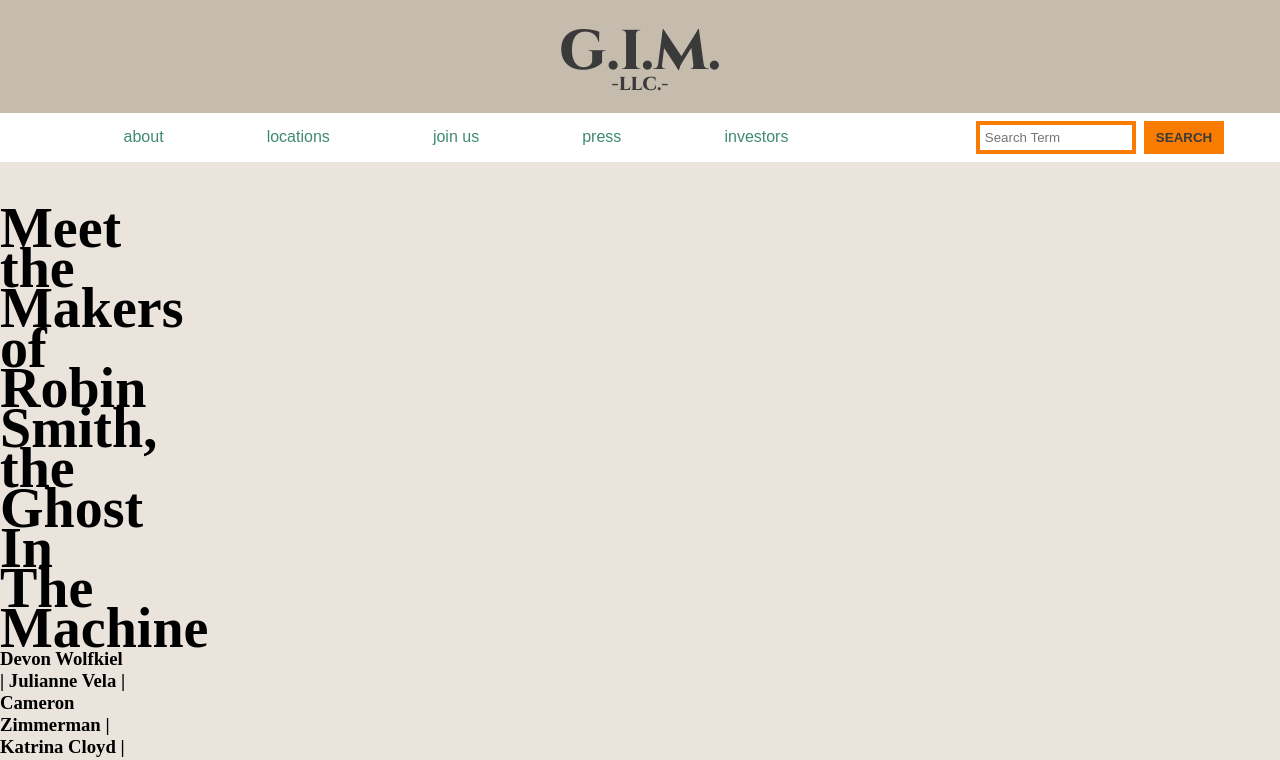
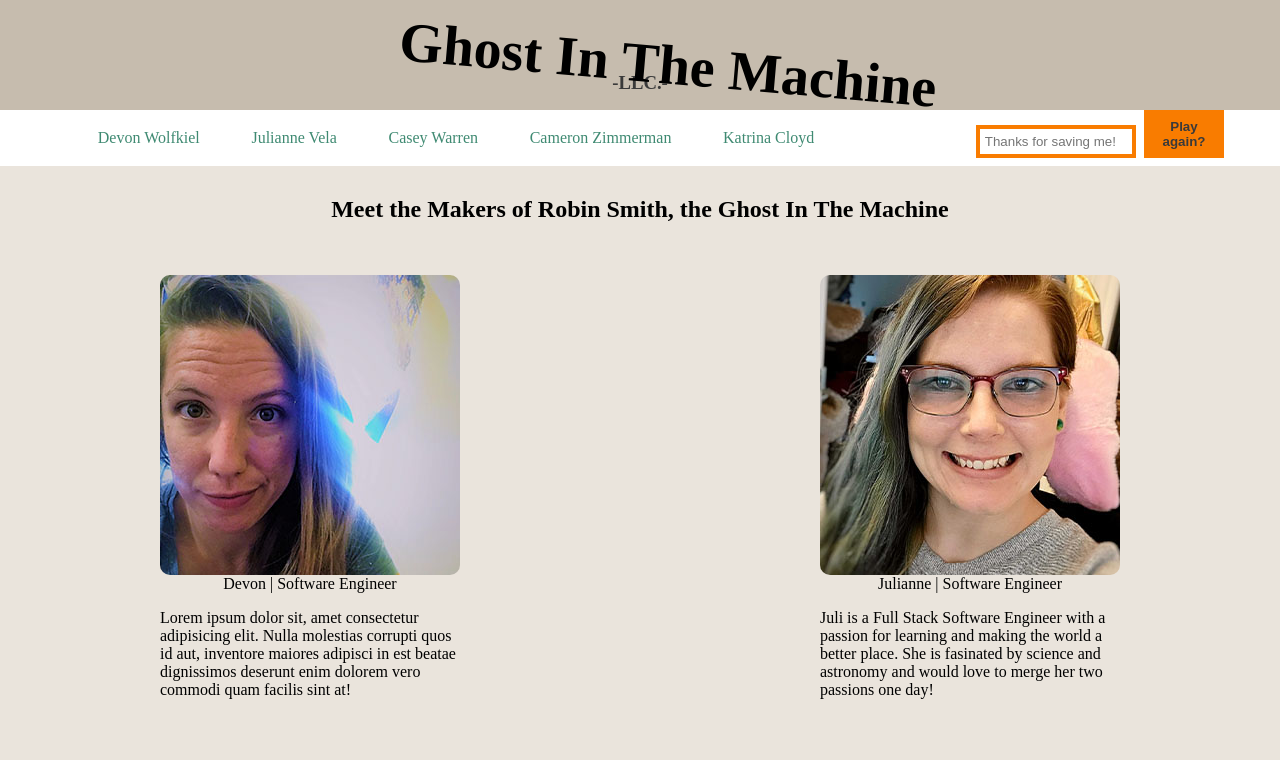
Before and after one commit to GIM-LLC/GIM, a React app: page /about in a window 1280 px wide. Shown: the top 760 px of the page. Built offline with nearby package versions, Linux system fonts and the light colour scheme; no server answers; a web font is replaced by a local one.

Commit message:
added more styling and layout to about page

```diff
--- a/src/components/makers/MakerCard.jsx
+++ b/src/components/makers/MakerCard.jsx
@@ -1,10 +1,12 @@
 import React from 'react';
+import PropTypes from 'prop-types';
+import style from '../../pages/AboutPage.css';
 
-const MakerCard = (maker) => {
+const MakerCard = ({ maker }) => {
   return (
-    <article id={`${maker.name}-card`}>
+    <article className={style.makerCard} id={`${maker.name}-card`}>
       <figure>
-        <img src={`/public/assets/${maker.image}`} />
+        <img src={`/assets/${maker.image}`} />
         {/* on hover set src to maker.imageX */}
         <figcaption>
           {maker.name} | {maker.title}
@@ -15,4 +17,13 @@ const MakerCard = (maker) => {
   );
 };
 
+MakerCard.propTypes = {
+  maker: PropTypes.shape({
+    bio: PropTypes.any,
+    image: PropTypes.any,
+    name: PropTypes.any,
+    title: PropTypes.any,
+  }),
+};
+
 export default MakerCard;
--- /dev/null
+++ b/src/components/makers/MakerHeader.jsx
@@ -0,0 +1,25 @@
+import React from 'react';
+import MakerNav from './MakerNav';
+import style from '../../pages/AboutPage.css';
+
+const MakerHeader = () => {
+  const handleHeaderAudio = () => {
+    const audio = document.querySelector('#GIM-title-audio');
+    audio.volume = 0.1;
+    audio.play();
+  };
+
+  return (
+    <header className={style.makerHdr} onClick={handleHeaderAudio}>
+      <span className={style.headerTxt}>
+        <h1 style={{ transform: 'rotate(5deg) translate(30px, 10px)' }}>
+          Ghost In The Machine
+        </h1>
+        <h3>-LLC.-</h3>
+      </span>
+      <MakerNav />
+    </header>
+  );
+};
+
+export default MakerHeader;
--- /dev/null
+++ b/src/components/makers/MakerNav.jsx
@@ -0,0 +1,23 @@
+import React from 'react';
+import style from '../../pages/AboutPage.css';
+
+const MakerNav = () => {
+  return (
+    <nav className={style.navBar}>
+      <ul>
+        <li className={style.navLink}>Devon Wolfkiel</li>
+        <li className={style.navLink}>Julianne Vela</li>
+        <li className={style.navLink}>Casey Warren</li>
+        <li className={style.navLink}>Cameron Zimmerman</li>
+        <li className={style.navLink}>Katrina Cloyd</li>
+      </ul>
+
+      <span>
+        <input type="text" placeholder="Thanks for saving me!" />
+        <button>Play again?</button>
+      </span>
+    </nav>
+  );
+};
+
+export default MakerNav;
--- a/src/components/popup/LosePopup.jsx
+++ b/src/components/popup/LosePopup.jsx
@@ -1,4 +1,5 @@
 import React, { useContext } from 'react';
+import { Link } from 'react-router-dom';
 import PropTypes from 'prop-types';
 import style from './Popup.css';
 import { GameStateContext } from '../../context/GameStateProvider';
@@ -12,21 +13,20 @@ const LosePopup = () => {
         <p>Contact your administrator.</p>
         <p className={style.ghostThanks}>THANKS FOR TRYING</p>
         <span className={style.links}>
-          <a
-            href="/about"
+          <Link
+            to="/about"
             onClick={() => setLose(false)} // should change to use the normal popup logic, not lose state
           >
             About
-          </a>
-          <a
-            href="#"
+          </Link>
+          <Link
+            to="/"
             onClick={() => {
-              window.location.replace('/');
               setLose(false);
             }}
           >
             Replay?
-          </a>
+          </Link>
         </span>
       </div>
     </div>
--- a/src/context/GameStateProvider.jsx
+++ b/src/context/GameStateProvider.jsx
@@ -28,29 +28,29 @@ export const GameStateProvider = ({ children }) => {
 
   //check for a change in points -> then start a new timer, clear old timer if it exists
   useEffect(() => {
-    if(points > 0 && points < 4) {
+    if (points > 0 && points < 4) {
       socket.emit('game start');
     }
-    if(points >= 1) {
-      if(currentTimeout !== undefined) {
+    if (points >= 1) {
+      if (currentTimeout !== undefined) {
         clearTimeout(currentTimeout);
       }
       currentTimeout = setTimeout(handleTimeout, TIMEOUT_LENGTH);
     }
-    if(points >= 15) {
+    if (points >= 15) {
       setWin(true);
     }
   }, [points]);
 
   useEffect(() => {
-    if(failedTimeouts >= 5) {
+    if (failedTimeouts >= 10) {
       setLose(true);
     }
   }, [failedTimeouts]);
 
   // both end state popups should include a replay link and an about us link
   useEffect(() => {
-    if(win || lose) {
+    if (win || lose) {
       // the game is over
 
       // disable click listeners?
@@ -67,7 +67,7 @@ export const GameStateProvider = ({ children }) => {
     win,
     lose,
     setLose,
-    setWin
+    setWin,
   };
 
   return (
@@ -78,7 +78,7 @@ export const GameStateProvider = ({ children }) => {
 };
 
 GameStateProvider.propTypes = {
-  children: PropTypes.node.isRequired
+  children: PropTypes.node.isRequired,
 };
 
 export const GameStateContext = createContext();
--- a/src/hooks/useGhostPopup.jsx
+++ b/src/hooks/useGhostPopup.jsx
@@ -1,4 +1,5 @@
-import { useState, useEffect, useContext } from 'react';
+import React, { useState, useEffect, useContext } from 'react';
+import { Link } from 'react-router-dom';
 import popupContent from '../components/popup/ghostDialogue';
 import { GameStateContext } from '../context/GameStateProvider';
 
@@ -44,13 +45,8 @@ const useGhostPopup = (setPopupActive) => {
   };
 
   const endGameClick = () => {
-    // set win to true
     setWin(true);
-
-    console.log('WHY AM I HERE');
-
-    // redirect to about page
-    window.location.replace('/about');
+    <Link to="/about" />;
   };
 
   useEffect(() => {
--- a/src/pages/AboutPage.css
+++ b/src/pages/AboutPage.css
@@ -1,11 +1,5 @@
 * {
   box-sizing: border-box;
-}
-
-html,
-body {
-  height: 100vh;
-  width: 100vh;
 }
 
 body {
@@ -17,12 +11,74 @@ body {
   --bodyText: #3a3a3a;
   --bgAreaBlock: #c6bcae;
   --pageBg: #eae4dc;
-  --headerTxt: #3f8a72;
+  --navTxt: #3f8a72;
   --highlight: #f97c00;
   --ghosty: #ffec5f;
 }
 
-.makersPage {
-  height: 100%;
-  width: 100%;
+.makerHdr {
+  grid-area: header;
+  background-color: var(--bgAreaBlock);
 }
+
+.headerTxt {
+  display: flex;
+  flex-direction: column;
+  align-items: center;
+  font-family: var(--headerFont);
+  color: var(--bodyTxt);
+}
+
+.headerTxt > h3 {
+  color: var(--bodyText) !important;
+}
+
+.navBar {
+  display: flex;
+  justify-content: space-around;
+  align-items: center;
+  background-color: white;
+  color: var(--navTxt);
+}
+
+.navBar > ul {
+  display: flex;
+  justify-content: space-around;
+  width: 60%;
+  list-style: none inside;
+  padding-left: unset;
+  margin: 0.25rem 1rem 0.25rem 1rem;
+}
+
+.main {
+  grid-area: main;
+  display: flex;
+  flex-direction: column;
+  align-items: center;
+}
+
+.makers {
+  display: flex;
+  flex-direction: row;
+  flex-wrap: wrap;
+  justify-content: space-between;
+}
+
+.makerCard {
+  display: flex;
+  flex-direction: column;
+  align-items: center;
+  width: 300px;
+  margin: 2rem;
+}
+
+.makerCard figure {
+  display: flex;
+  flex-direction: column;
+  align-items: center;
+  margin: 0;
+}
+
+.makerCard img {
+  border-radius: 10px;
+}
--- a/src/pages/AboutPage.jsx
+++ b/src/pages/AboutPage.jsx
@@ -1,8 +1,8 @@
 import React from 'react';
-import Header from '../components/header-footer/Header';
 import Footer from '../components/header-footer/Footer';
 import MakerCard from '../components/makers/MakerCard';
-// import style from './AboutPage.css';
+import MakerHeader from '../components/makers/MakerHeader';
+import style from './AboutPage.css';
 
 const AboutPage = () => {
   const makers = [
@@ -12,15 +12,15 @@ const AboutPage = () => {
       imageX: 'devonx.jpg',
       title: 'Software Engineer',
       // pronouns: "what do you all think about including in the page?"
-      bio: 'bio placeholder',
+      bio: 'Lorem ipsum dolor sit, amet consectetur adipisicing elit. Nulla molestias corrupti quos id aut, inventore maiores adipisci in est beatae dignissimos deserunt enim dolorem vero commodi quam facilis sint at!',
     },
     {
       name: 'Julianne',
       image: 'juli.jpg',
       imageX: 'julix.jpg',
       title: 'Software Engineer',
-      // pronouns: "what do you all think about including in the page?"
-      bio: 'bio placeholder',
+      pronouns: 'she/her',
+      bio: 'Juli is a Full Stack Software Engineer with a passion for learning and making the world a better place. She is fasinated by science and astronomy and would love to merge her two passions one day!',
     },
     {
       name: 'Cameron',
@@ -28,7 +28,7 @@ const AboutPage = () => {
       imageX: 'cameronx.jpg',
       title: 'Software Engineer',
       // pronouns: "what do you all think about including in the page?"
-      bio: 'bio placeholder',
+      bio: 'Lorem ipsum dolor sit, amet consectetur adipisicing elit. Nulla molestias corrupti quos id aut, inventore maiores adipisci in est beatae dignissimos deserunt enim dolorem vero commodi quam facilis sint at!',
     },
     {
       name: 'Katrina',
@@ -36,7 +36,7 @@ const AboutPage = () => {
       imageX: 'katrinax.jpg',
       title: 'Software Engineer',
       // pronouns: "what do you all think about including in the page?"
-      bio: 'bio placeholder',
+      bio: 'Lorem ipsum dolor sit, amet consectetur adipisicing elit. Nulla molestias corrupti quos id aut, inventore maiores adipisci in est beatae dignissimos deserunt enim dolorem vero commodi quam facilis sint at!',
     },
     {
       name: 'Casey',
@@ -44,23 +44,19 @@ const AboutPage = () => {
       imageX: 'caseyx.jpg',
       title: 'Software Engineer',
       // pronouns: "what do you all think about including in the page?"
-      bio: 'bio placeholder',
+      bio: 'Lorem ipsum dolor sit, amet consectetur adipisicing elit. Nulla molestias corrupti quos id aut, inventore maiores adipisci in est beatae dignissimos deserunt enim dolorem vero commodi quam facilis sint at!',
     },
   ];
 
   return (
     <>
-      <Header />
-      <main className={'makersPage'}>
-        <h1>Meet the Makers of Robin Smith, the Ghost In The Machine</h1>
-        <h3>
-          Devon Wolfkiel | Julianne Vela | Cameron Zimmerman | Katrina Cloyd |
-          Casey Warren
-        </h3>
-        <section className={'makers'}>
-          {makers.map((maker) => {
-            <MakerCard key={maker.name} maker={maker} />;
-          })}
+      <MakerHeader />
+      <main className={style.main}>
+        <h2>Meet the Makers of Robin Smith, the Ghost In The Machine</h2>
+        <section className={style.makers}>
+          {makers.map((maker) => (
+            <MakerCard maker={maker} key={maker.name} />
+          ))}
         </section>
       </main>
       <Footer />
```
